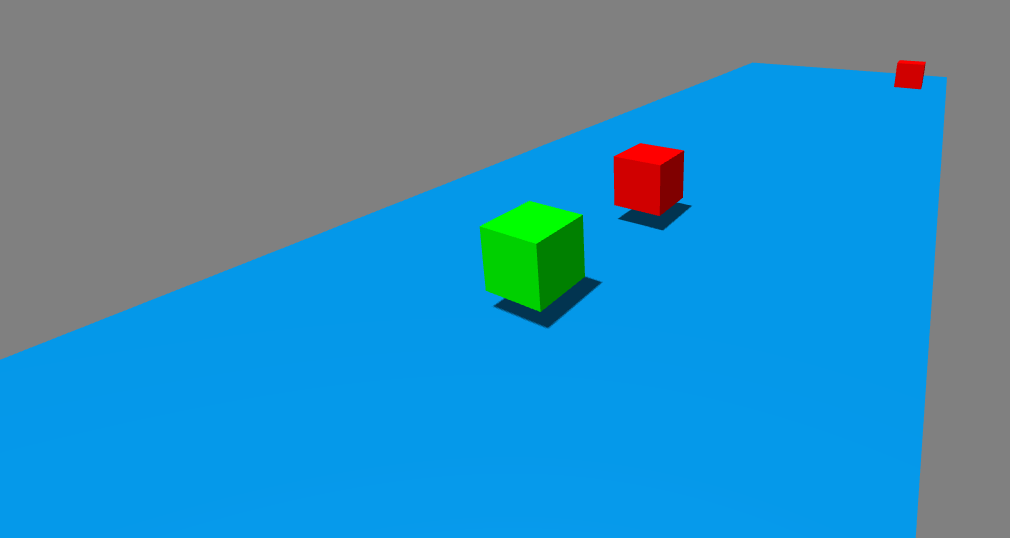
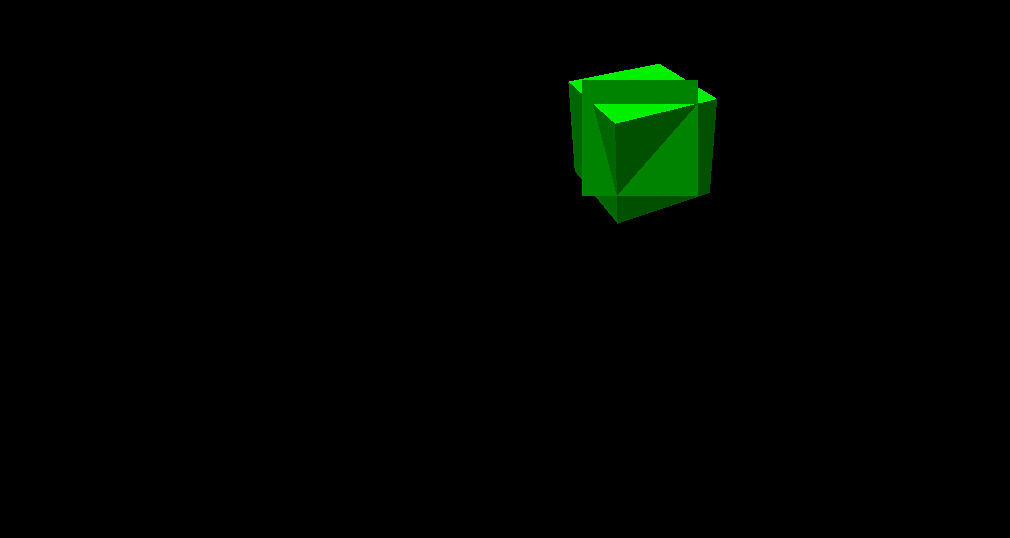
Before and after one commit to Nidurshan/3D-Game-using-Three.js, a plain HTML site: page index.html in a window 1280 px wide. Shown: the part 262-800 px from the top of the page, without its empty margins (0-1010 px from the left). Drawn offline with nearby package versions, Linux system fonts and the light colour scheme; animation ran at ten frames a second.

Commit message:
changed html

```diff
--- a/index.html
+++ b/index.html
@@ -1,13 +1,12 @@
 <style>
   body {
     margin: 0;
-      background: gray;
   }
 </style>
 
 <script
   async
-    src="https://unpkg.com/es-module-shims@1.6.3/dist/es-module-shims.js";
+  src="https://unpkg.com/es-module-shims@1.6.3/dist/es-module-shims.js"
 ></script>
 
 <script type="importmap">
@@ -20,282 +19,53 @@
 </script>
 
 <script type="module">
-    import * as THREE from 'three';
-    import { OrbitControls } from 'three/addons/controls/OrbitControls.js';
+  import * as THREE from 'three'
+  import { OrbitControls } from 'three/addons/controls/OrbitControls.js'
 
-    const scene = new THREE.Scene();
+  const scene = new THREE.Scene()
   const camera = new THREE.PerspectiveCamera(
     75,
     window.innerWidth / window.innerHeight,
     0.1,
     1000
-    );
-    camera.position.set(4.61, 2.74, 8);
+  )
 
-    const renderer = new THREE.WebGLRenderer({
-      alpha: true,
-      antialias: true
-    });
-    renderer.shadowMap.enabled = true;
-    renderer.setSize(window.innerWidth, window.innerHeight);
-    document.body.appendChild(renderer.domElement);
+  const renderer = new THREE.WebGLRenderer()
+  renderer.setSize(window.innerWidth, window.innerHeight)
+  document.body.appendChild(renderer.domElement)
 
-    const controls = new OrbitControls(camera, renderer.domElement);
+  const controls = new OrbitControls(camera, renderer.domElement)
 
-    class Box extends THREE.Mesh {
-      constructor({ width, height, depth, color = '#00ff00', velocity = {
-        x: 0,
-        y: 0,
-        z: 0
-      },
-      position = {
-        x: 0,
-        y: 0,
-        z: 0
-      },
-      zAcceleration = false
-    }) {
-        super(
-        new THREE.BoxGeometry(width, height, depth),
-        new THREE.MeshPhongMaterial({ color: color })
-        )
-        this.width = width;
-        this.height = height;
-        this.depth = depth;
-
-        this.position.set(position.x, position.y, position.z);
-
-        this.right = this.position.x + this.width / 2;
-        this.left = this.position.x - this.width / 2;
-
-        this.bottom = this.position.y - this.height / 2;
-        this.top = this.position.y + this.height / 2;
-
-        this.front = this.position.z + this.depth / 2;
-        this.back = this.position.z - this.depth / 2;
-
-        this.velocity = velocity
-        this.gravity = -0.002
-
-        this.zAcceleration = zAcceleration
-      };
-
-      updateSides() {
-        this.right = this.position.x + this.width / 2
-        this.left = this.position.x - this.width / 2
-
-        this.bottom = this.position.y - this.height / 2
-        this.top = this.position.y + this.height / 2
-
-        this.front = this.position.z + this.depth / 2
-        this.back = this.position.z - this.depth / 2
-      };
-
-      update(ground) {
-        this.updateSides();
-        if (this.zAcceleration) this.velocity.z += 0.0003
-
-        this.position.x += this.velocity.x
-        this.position.z += this.velocity.z
-
-        this.applyGravity(ground)
-      }
-      applyGravity(ground) {
-        this.velocity.y += this.gravity
-
-        // this is where we hit the ground
-        if (boxCollision({
-          box1: this,
-          box2: ground
-        })) {
-          const friction = 0.5
-          this.velocity.y *= friction
-          this.velocity.y = -this.velocity.y
-        } else this.position.y += this.velocity.y
-      }
-    }
-
-    function boxCollision({ box1, box2 }) {
-      // detect for collision on the x axis
-      const xCollision = box1.right >= box2.left && box1.left <= box2.right
-      const yCollision = box1.bottom + box1.velocity.y <= box2.top && box1.top >= box2.bottom
-      const zCollision = box1.front >= box2.back && box1.back <= box2.front
-
-      return xCollision && yCollision && zCollision
-    }
-
-    const cube = new Box({
-      width: 1,
-      height: 1,
-      depth: 1,
-      velocity: {
-        x: 0,
-        y: -0.01,
-        z: 0
-      }
-    })
-    cube.castShadow = true
+  const geometry = new THREE.BoxGeometry(1, 1, 1)
+  const material = new THREE.MeshStandardMaterial({ color: 0x00ff00 })
+  const cube = new THREE.Mesh(geometry, material)
   scene.add(cube)
 
-    const ground = new Box({
-      width: 10,
-      height: 0.5,
-      depth: 50,
-      color: '#0369a1',
-      position: {
-        x: 0,
-        y: -2,
-        z: 0
-      }
-    })
-
-    // new THREE.Mesh(
-    // new THREE.BoxGeometry(5, 0.5, 10),
-    // new THREE.MeshStandardMaterial({ color: 0x0000ff })
-    // )
-
-    ground.receiveShadow = true
+  const ground = new THREE.Mesh(
+    new THREE.BoxGeometry(1, 1, 1),
+    new THREE.MeshStandardMaterial({ color: 0x00ff00 }))
   scene.add(ground)
 
-    const light = new THREE.DirectionalLight(0xffffff, 1)
-    light.position.y = 3
-    light.position.z = 1
-    light.castShadow = true
+  // const light = new THREE.DirectionalLight(0xffffff, 2.0, 1000)
+  // light.position.z = 5
+  // scene.add(light)
+
+  // const light = new THREE.SpotLight(0x00ff00, 1, 20, Math.PI / 8, 0)
+  // light.position.set(0, 2, 2)
+  // const lightHelper = new THREE.SpotLightHelper(light)
+  // scene.add(light)
+
+  const light = new THREE.HemisphereLight(0xffffbb, 0x0808dd, 1)
   scene.add(light)
 
-    scene.add(new THREE.AmbientLight(0xffffff, 0.5))
 
   camera.position.z = 5
-    console.log(ground.top)
-    console.log(cube.bottom)
 
-    const keys = {
-      a: {
-        pressed: false
-      },
-      d: {
-        pressed: false
-      },
-      s: {
-        pressed: false
-      },
-      w: {
-        pressed: false
-      }
-    }
-
-    window.addEventListener('keydown', (event) => {
-      switch (event.code) {
-        case 'KeyA':
-          keys.a.pressed = true
-          break
-        case 'KeyD':
-          keys.d.pressed = true
-          break
-        case 'KeyS':
-          keys.s.pressed = true
-          break
-        case 'KeyW':
-          keys.w.pressed = true
-          break
-        case 'Space':
-          cube.velocity.y = 0.09
-          break
-      }
-    })
-
-    window.addEventListener('keyup', (event) => {
-      switch (event.code) {
-        case 'KeyA':
-          keys.a.pressed = false
-          break
-        case 'KeyD':
-          keys.d.pressed = false
-          break
-        case 'KeyS':
-          keys.s.pressed = false
-          break
-        case 'KeyW':
-          keys.w.pressed = false
-          break
-      }
-    })
-
-    const enemy = new Box({
-      width: 1,
-      height: 1,
-      depth: 1,
-      position: {
-        x: 0,
-        y: 0,
-        z: -4
-      },
-      velocity: {
-        x: 0,
-        y: 0,
-        z: 0.005
-      },
-      color: 'red',
-      zAcceleration: true
-    })
-    enemy.castShadow = true
-    scene.add(enemy)
-
-    const enimies = [enemy]
-
-    let frames = 0
-    let spawnRate = 200
   function animate() {
-      const animationId = requestAnimationFrame(animate)
+    requestAnimationFrame(animate)
     renderer.render(scene, camera)
-      cube.update(ground)
-
-      //movement code
-      cube.velocity.x = 0
-      cube.velocity.z = 0
-      if (keys.a.pressed) cube.velocity.x = -0.05
-      else if (keys.d.pressed) cube.velocity.x = 0.05
-
-      if (keys.s.pressed) cube.velocity.z = 0.05
-      else if (keys.w.pressed) cube.velocity.z = -0.05
-
-      // cube.update(ground)
-      enimies.forEach(enemy => {
-        enemy.update(ground)
-        if (boxCollision({
-          box1: cube,
-          box2: enemy
-        })) {
-          cancelAnimationFrame(animationId)
-        }
-      })
-
-      if (frames % spawnRate === 0){
-        if (spawnRate > 20) spawnRate -= 20
-
-        const enemy = new Box({
-        width: 1,
-        height: 1,
-        depth: 1,
-        position: {
-          x: (Math.random() - 0.5) * 10,
-          y: 0,
-          z: -20
-        },
-        velocity: {
-          x: 0,
-          y: 0,
-          z: 0.005
-        },
-        color: 'red',
-        zAcceleration: true
-        })
-        enemy.castShadow = true
-        scene.add(enemy)
-        enimies.push(enemy)
-      }
-
-      frames++
+    cube.rotation.x += 0.01
+    cube.rotation.y += 0.01
   }
   animate()
 </script>
```
Lines whose indentation alone changed are shown as unchanged.
